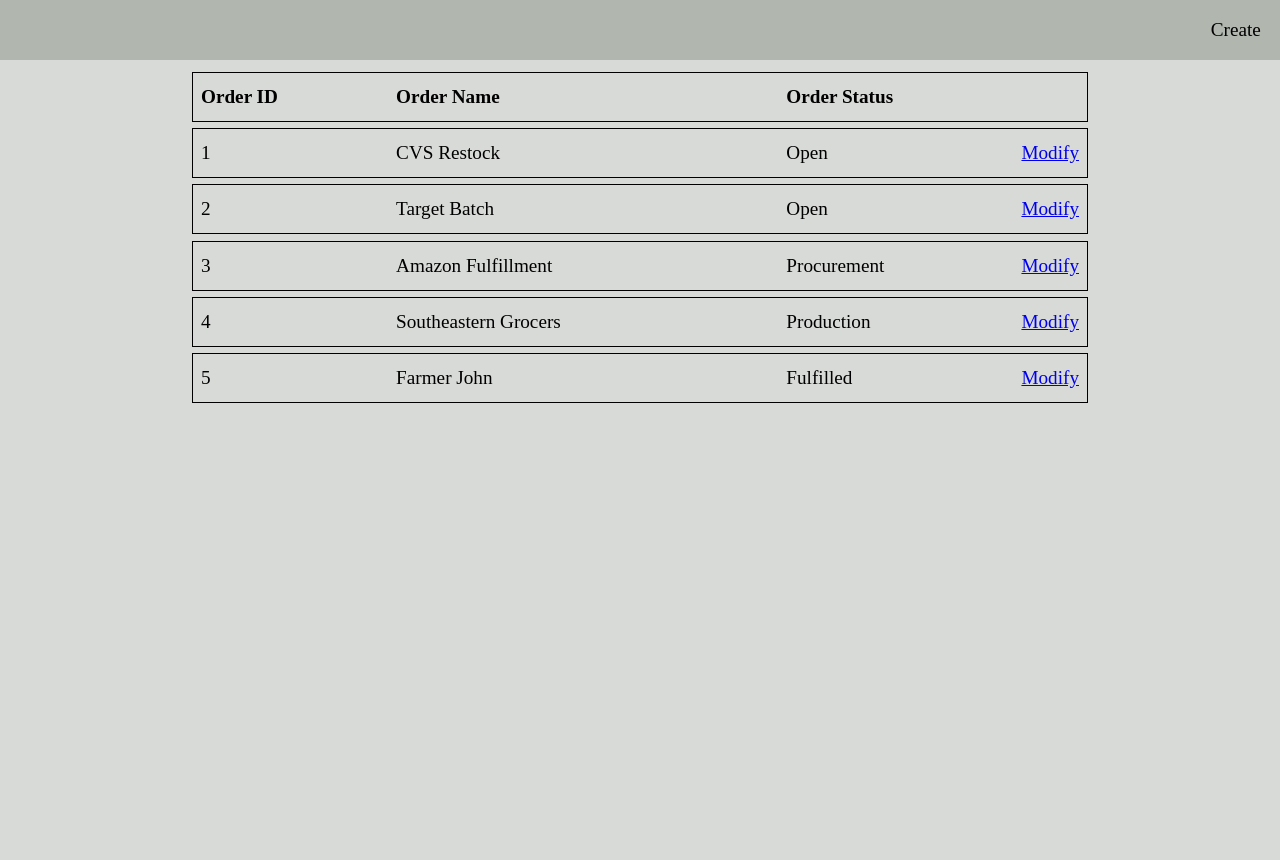
After one commit to EthanCloin/supplyify, a Flask app: page /orders in a window 1280 px wide. The commit adds this page. Run offline with Flask 3, Linux system fonts and the light colour scheme; data comes from the database, SQL or seed files in the repository.

Commit message:
Added orders summary page

```diff
--- a/app/main.py
+++ b/app/main.py
@@ -23,6 +23,13 @@ def get_products():
     return "<tbody></tbody>"
 
 
+@bp.route("/orders")
+def get_orders():
+    cxn = db.get_db()
+    all_orders = orders.get_all_orders(cxn)
+    return render_template("orders-manage.html", orders=all_orders)
+
+
 def get_dashboard_data():
     cxn = db.get_db()
     all_orders = orders.get_all_orders(cxn)
--- /dev/null
+++ b/app/static/css/orders.css
@@ -0,0 +1,27 @@
+.orders-grid__container {
+  display: grid;
+  padding: 0.5rem 1rem 0.5rem;
+  align-self: center;
+  min-width: 70vw;
+  /* justify-items: center; */
+}
+
+.orders-grid__row {
+  display: grid;
+  grid-template-columns: 1fr 2fr 1fr 0.5fr;
+  height: 3rem;
+  font-size: 1.2rem;
+  /* max-width: 85%; */
+  border: ridge black 1px;
+  margin: 0.2rem 0;
+  padding: 0 0.5rem;
+  align-items: center;
+  align-self: center;
+}
+.orders-grid__row--header {
+  grid-template-columns: 1fr 2fr 1.5fr;
+  font-weight: bold;
+}
+.orders-grid__row-item--edit-link {
+  text-align: right;
+}
--- a/app/templates/layout.html
+++ b/app/templates/layout.html
@@ -5,6 +5,7 @@
     <meta charset="UTF-8" />
     <meta name="viewport" content="width=device-width, initial-scale=1.0" />
     <link rel="stylesheet" href="/static/css/main.css" />
+    <link rel="stylesheet" href="/static/css/orders.css" />
     <script src="/static/htmx.2.0.4.min.js"></script>
     <title>Supplify</title>
 </head>
--- a/app/templates/order-create.html
+++ /dev/null
@@ -1,3 +0,0 @@
-{% extends 'layout.html' %}
-
-{% endblock %}
--- /dev/null
+++ b/app/templates/orders-manage.html
@@ -0,0 +1,32 @@
+{% extends 'layout.html' %}
+{% block content %}
+<div class="orders-grid__container">
+    <div class="orders-grid__row orders-grid__row--header">
+        <div class="orders-grid__row-item orders-grid__row-item--header">
+            Order ID
+        </div>
+        <div class="orders-grid__row-item orders-grid__row-item--header">
+            Order Name
+        </div>
+        <div class="orders-grid__row-item orders-grid__row-item--header">
+            Order Status
+        </div>
+    </div>
+    {% for o in orders %}
+    <div class="orders-grid__row">
+        <div class="orders-grid__row-item">
+            {{ o.orderid }}
+        </div>
+        <div class="orders-grid__row-item">
+            {{ o.name }}
+        </div>
+        <div class="orders-grid__row-item">
+            {{ o.status }}
+        </div>
+        <div class="orders-grid__row-item orders-grid__row-item--edit-link">
+            <a href="/orders/{{ o.orderid }}/edit">Modify</a>
+        </div>
+    </div>
+    {% endfor %}
+</div>
+{% endblock %}
```
